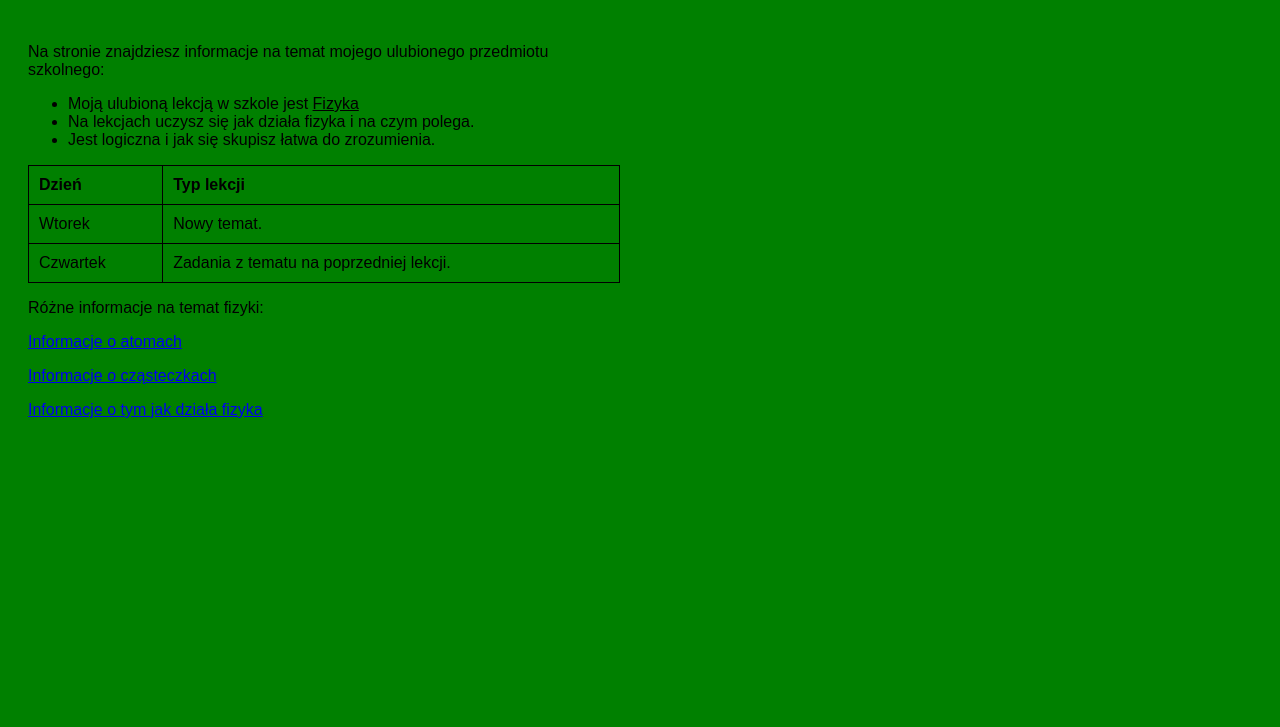
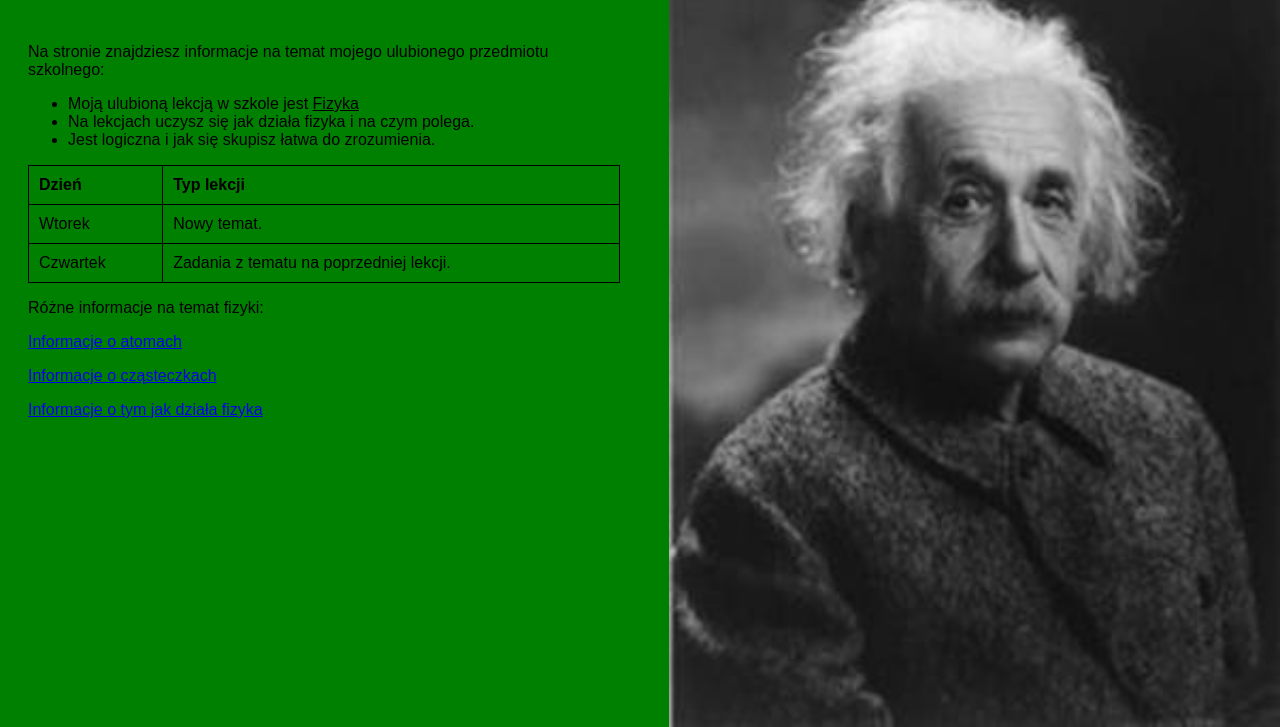
Before and after one commit to biktorstrona/fizykawiktor, a plain HTML site: page index.html in a window 1280 px wide. Shown: the part 73-800 px from the top of the page. Drawn offline with Linux system fonts and the light colour scheme.

Commit message:
Update index.html

```diff
--- a/index.html
+++ b/index.html
@@ -37,7 +37,7 @@
 </head>
 <body>
     <h1>Fizyka</h1>
-    <img src="einstain.png" alt="Budowa Atomu">
+    <img src="einstain.jpg" alt="Budowa Atomu">
     <div class="content">
         <p>Na stronie znajdziesz informacje na temat mojego ulubionego przedmiotu szkolnego:</p>
         <ul>
```
